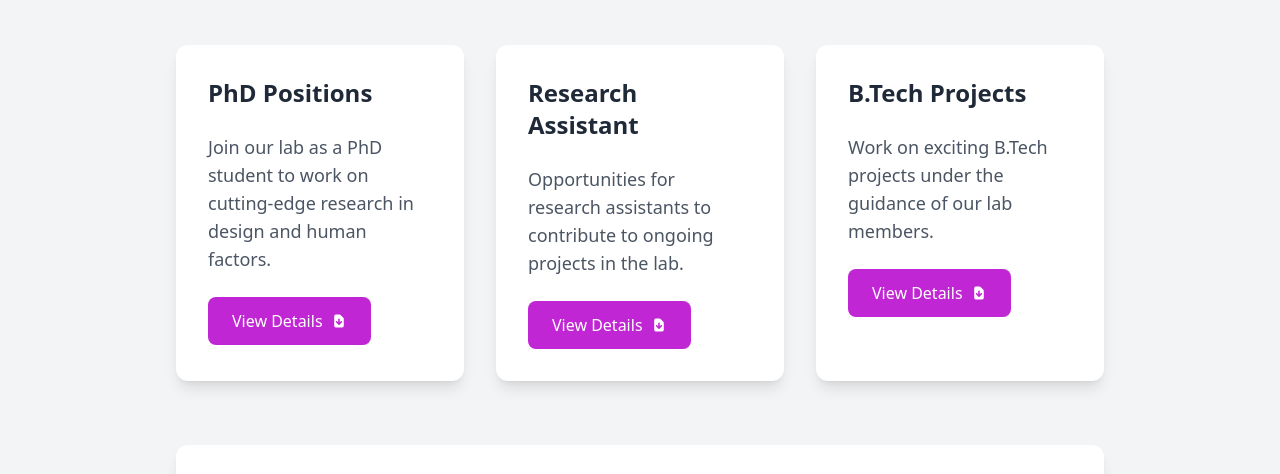
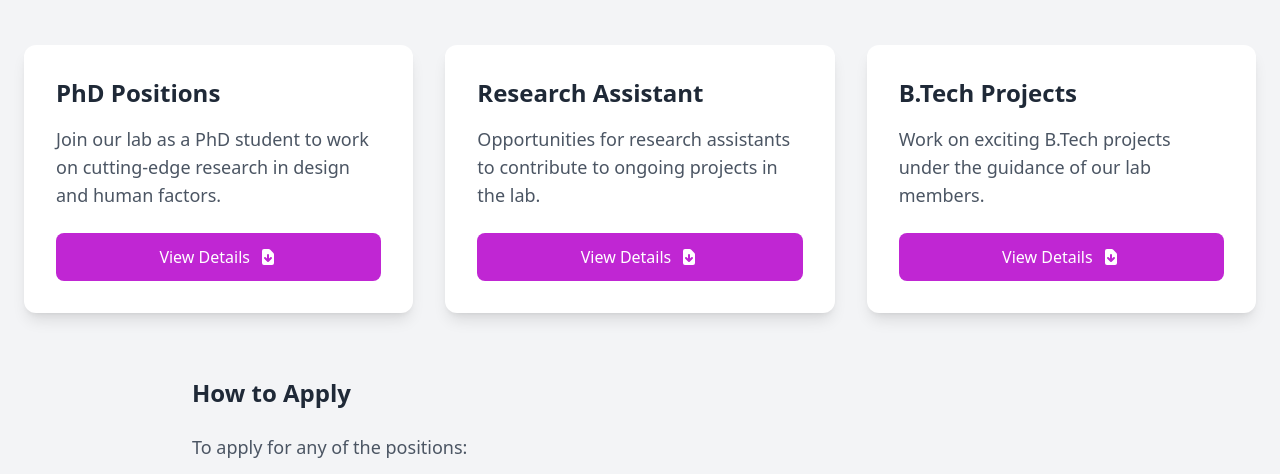
Before and after one commit to mohitg66/dreamrs, a plain HTML site: page openings.html in a window 1280 px wide. Shown: the part 263-737 px from the top of the page. Drawn offline with nearby package versions, Linux system fonts and the light colour scheme.

Commit message:
Fixed Padding in Openings

```diff
--- a/openings.html
+++ b/openings.html
@@ -11,58 +11,63 @@
 </head>
 <body class="bg-gray-100 dark:bg-gray-900">
 
-    <section id="Openings" class="flex justify-center items-center px-6 md:px-12 lg:px-24 xl:px-44 bg-gray-100 dark:bg-gray-900">
-        <div class="container mx-auto py-12 pt-44">
+    <section id="Openings" class="bg-gray-100 min-h-screen dark:bg-gray-900 py-12 flex justify-center items-center px-6">
+        <div class="container mx-auto pb-12 pt-14 md:py-32">
             <!-- Heading -->
             <div class="text-center">
-                <h1 class="text-3xl md:text-4xl font-medium text-gray-800 dark:text-gray-50">
+                <h1 class="text-3xl md:text-4xl font-medium text-gray-800 dark:text-white">
                     <span class="text-fuchsia-500">Current</span> Openings
                 </h1>
-            </div>
-
-            <p class="mt-4 text-lg sm:text-xl text-gray-600 dark:text-gray-400 text-center max-w-4xl mx-auto">
+                <p class="mt-4 text-lg sm:text-xl text-gray-600 dark:text-gray-400 max-w-4xl mx-auto">
                     Explore opportunities to join the <span class="text-fuchsia-500">DREAMRS</span> Lab and work on exciting research projects.
                 </p>
+            </div>
 
             <!-- Opening Cards -->
             <div class="mt-12 grid grid-cols-1 md:grid-cols-3 gap-8">
                 <!-- PhD Opening -->
-                <div class="bg-white dark:bg-gray-800 rounded-xl shadow-lg p-8 transition-all hover:shadow-xl hover:-translate-y-2 h-full">
-                    <h2 class="text-2xl font-semibold text-gray-800 dark:text-white mb-6">PhD Positions</h2>
+                <div class="bg-white dark:bg-gray-800 rounded-xl shadow-lg p-8 transition-all hover:shadow-xl hover:-translate-y-2 h-full flex flex-col">
+                    <div class="flex-grow">
+                        <h2 class="text-2xl font-semibold text-gray-800 dark:text-white mb-4">PhD Positions</h2>
                         <p class="text-lg text-gray-600 dark:text-gray-300 mb-6">
                             Join our lab as a PhD student to work on cutting-edge research in design and human factors.
                         </p>
-                    <a href="pdfs/phd_opening.pdf" target="_blank" class="inline-flex items-center px-6 py-3 bg-fuchsia-600 text-white rounded-lg hover:bg-fuchsia-700 transition-colors text-base font-medium">
+                    </div>
+                    <a href="pdfs/phd_opening.pdf" target="_blank" class="inline-flex items-center justify-center px-6 py-3 bg-fuchsia-600 text-white rounded-lg hover:bg-fuchsia-700 transition-colors text-base font-medium">
                         View Details
-                        <svg xmlns="http://www.w3.org/2000/svg" class="h-4 w-4 ml-2" viewBox="0 0 20 20" fill="currentColor">
+                        <svg xmlns="http://www.w3.org/2000/svg" class="h-5 w-5 ml-2" viewBox="0 0 20 20" fill="currentColor">
                             <path fill-rule="evenodd" d="M6 2a2 2 0 00-2 2v12a2 2 0 002 2h8a2 2 0 002-2V7.414A2 2 0 0015.414 6L12 2.586A2 2 0 0010.586 2H6zm5 6a1 1 0 10-2 0v3.586l-1.293-1.293a1 1 0 10-1.414 1.414l3 3a1 1 0 001.414 0l3-3a1 1 0 00-1.414-1.414L11 11.586V8z" clip-rule="evenodd" />
                         </svg>
                     </a>
                 </div>
 
                 <!-- Research Assistant Opening -->
-                <div class="bg-white dark:bg-gray-800 rounded-xl shadow-lg p-8 transition-all hover:shadow-xl hover:-translate-y-2 h-full">
-                    <h2 class="text-2xl font-semibold text-gray-800 dark:text-white mb-6">Research Assistant</h2>
+                <div class="bg-white dark:bg-gray-800 rounded-xl shadow-lg p-8 transition-all hover:shadow-xl hover:-translate-y-2 h-full flex flex-col">
+                    <div class="flex-grow">
+                        <h2 class="text-2xl font-semibold text-gray-800 dark:text-white mb-4">Research Assistant</h2>
                         <p class="text-lg text-gray-600 dark:text-gray-300 mb-6">
                             Opportunities for research assistants to contribute to ongoing projects in the lab.
                         </p>
-                    <a href="pdfs/ra_opening.pdf" target="_blank" class="inline-flex items-center px-6 py-3 bg-fuchsia-600 text-white rounded-lg hover:bg-fuchsia-700 transition-colors text-base font-medium">
+                    </div>
+                    <a href="pdfs/ra_opening.pdf" target="_blank" class="inline-flex items-center justify-center px-6 py-3 bg-fuchsia-600 text-white rounded-lg hover:bg-fuchsia-700 transition-colors text-base font-medium">
                         View Details
-                        <svg xmlns="http://www.w3.org/2000/svg" class="h-4 w-4 ml-2" viewBox="0 0 20 20" fill="currentColor">
+                        <svg xmlns="http://www.w3.org/2000/svg" class="h-5 w-5 ml-2" viewBox="0 0 20 20" fill="currentColor">
                             <path fill-rule="evenodd" d="M6 2a2 2 0 00-2 2v12a2 2 0 002 2h8a2 2 0 002-2V7.414A2 2 0 0015.414 6L12 2.586A2 2 0 0010.586 2H6zm5 6a1 1 0 10-2 0v3.586l-1.293-1.293a1 1 0 10-1.414 1.414l3 3a1 1 0 001.414 0l3-3a1 1 0 00-1.414-1.414L11 11.586V8z" clip-rule="evenodd" />
                         </svg>
                     </a>
                 </div>
 
                 <!-- B.Tech Project Opening -->
-                <div class="bg-white dark:bg-gray-800 rounded-xl shadow-lg p-8 transition-all hover:shadow-xl hover:-translate-y-2 h-full">
-                    <h2 class="text-2xl font-semibold text-gray-800 dark:text-white mb-6">B.Tech Projects</h2>
+                <div class="bg-white dark:bg-gray-800 rounded-xl shadow-lg p-8 transition-all hover:shadow-xl hover:-translate-y-2 h-full flex flex-col">
+                    <div class="flex-grow">
+                        <h2 class="text-2xl font-semibold text-gray-800 dark:text-white mb-4">B.Tech Projects</h2>
                         <p class="text-lg text-gray-600 dark:text-gray-300 mb-6">
                             Work on exciting B.Tech projects under the guidance of our lab members.
                         </p>
-                    <a href="pdfs/btp_opening.pdf" target="_blank" class="inline-flex items-center px-6 py-3 bg-fuchsia-600 text-white rounded-lg hover:bg-fuchsia-700 transition-colors text-base font-medium">
+                    </div>
+                    <a href="pdfs/btp_opening.pdf" target="_blank" class="inline-flex items-center justify-center px-6 py-3 bg-fuchsia-600 text-white rounded-lg hover:bg-fuchsia-700 transition-colors text-base font-medium">
                         View Details
-                        <svg xmlns="http://www.w3.org/2000/svg" class="h-4 w-4 ml-2" viewBox="0 0 20 20" fill="currentColor">
+                        <svg xmlns="http://www.w3.org/2000/svg" class="h-5 w-5 ml-2" viewBox="0 0 20 20" fill="currentColor">
                             <path fill-rule="evenodd" d="M6 2a2 2 0 00-2 2v12a2 2 0 002 2h8a2 2 0 002-2V7.414A2 2 0 0015.414 6L12 2.586A2 2 0 0010.586 2H6zm5 6a1 1 0 10-2 0v3.586l-1.293-1.293a1 1 0 10-1.414 1.414l3 3a1 1 0 001.414 0l3-3a1 1 0 00-1.414-1.414L11 11.586V8z" clip-rule="evenodd" />
                         </svg>
                     </a>
@@ -70,14 +75,14 @@
             </div>
 
             <!-- How to Apply Section -->
-            <div class="mt-16 bg-white dark:bg-gray-800 rounded-xl shadow-lg p-8 max-w-5xl mx-auto">
-                <h2 class="text-2xl font-medium text-gray-800 dark:text-gray-50 mb-6">How to Apply</h2>
+            <div class="mt-16 max-w-4xl mx-auto">
+                <h2 class="text-2xl font-semibold text-gray-800 dark:text-white mb-6">How to Apply</h2>
                 <div class="text-lg text-gray-600 dark:text-gray-400">
                     <p class="mb-6">To apply for any of the positions:</p>
                     <ol class="list-decimal pl-6 space-y-3">
                         <li>Download the relevant PDF for complete details about the position</li>
                         <li>Prepare your application materials as specified in the document</li>
-                        <li>Email your application to <a href="mailto:dreamrslab@iiitd.ac.in" class="text-fuchsia-600 hover:underline">dreamrslab@iiitd.ac.in</a></li>
+                        <li>Email your application to <a href="mailto:dreamrslab@iiitd.ac.in" class="text-fuchsia-600 hover:underline font-medium">dreamrslab@iiitd.ac.in</a></li>
                     </ol>
                     <p class="mt-6">For any queries, please contact the lab at the email above.</p>
                 </div>
```
Lines whose indentation alone changed are shown as unchanged.
